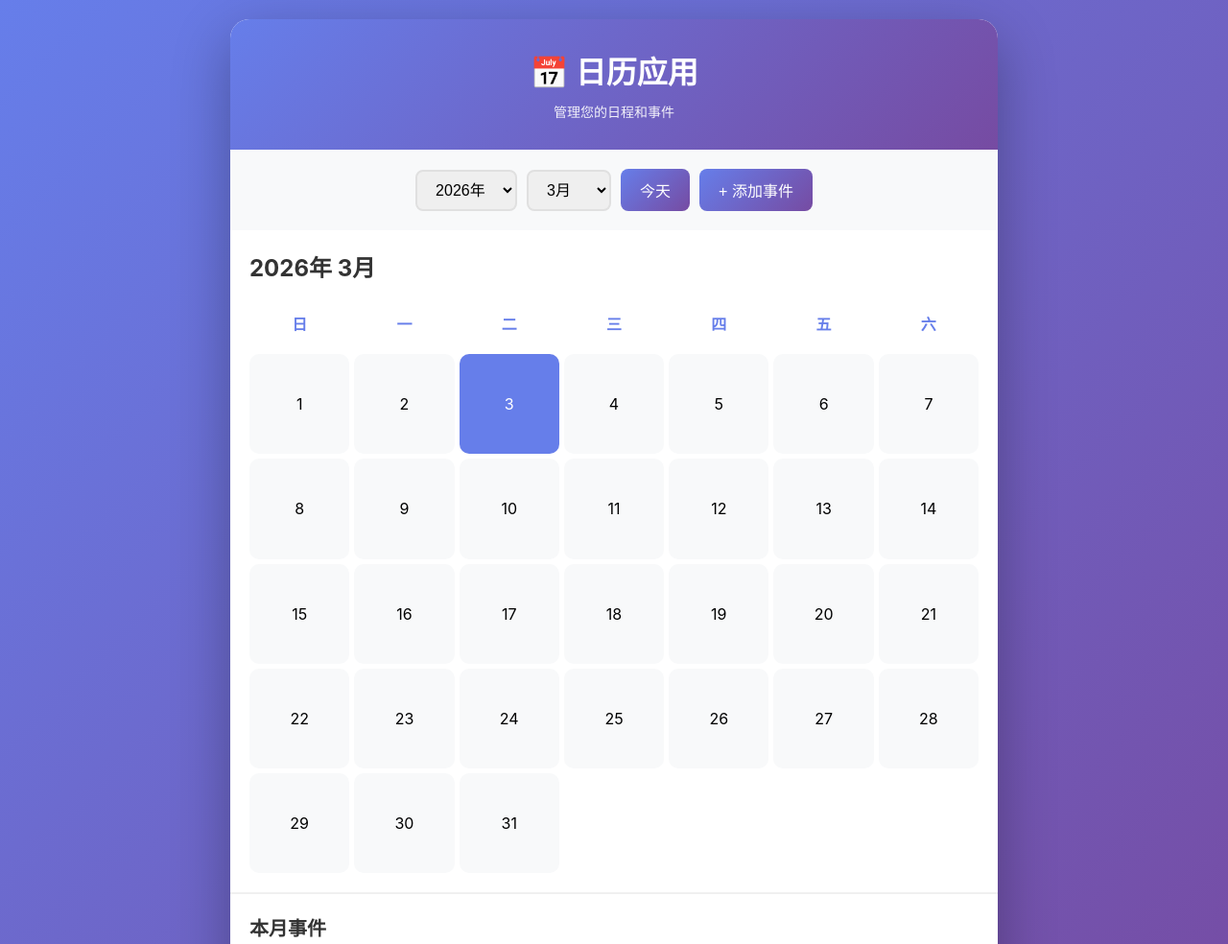
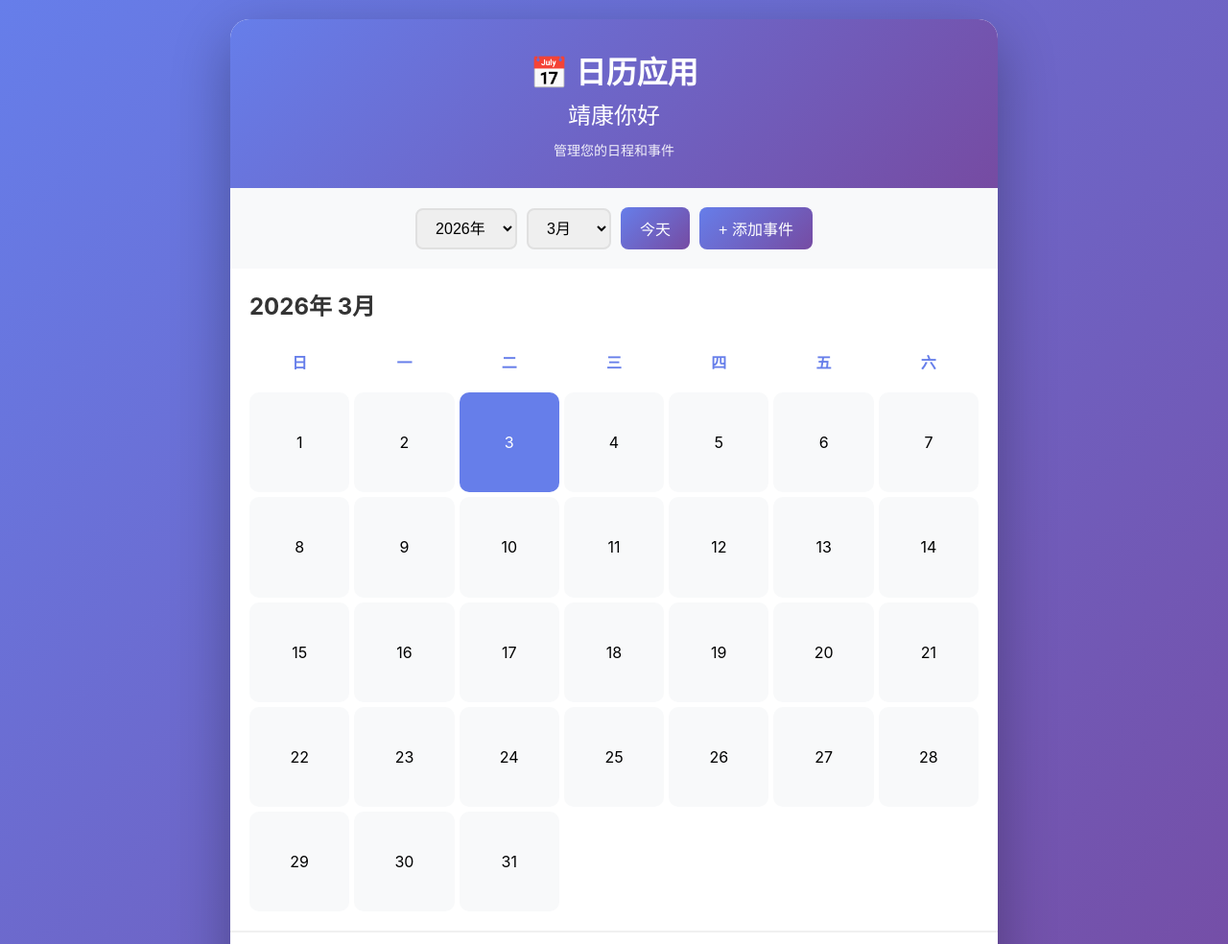
Before and after one commit to qduoduo-hwh/openclaw-testtask, a plain HTML site: page index.html in a window 1280 px wide. Shown: the top 984 px of the page at 96% size. Drawn offline with Linux system fonts and the light colour scheme.

Commit message:
feat: 添加标题'靖康你好'到日历应用
- 在 header 部分添加了问候标题
- 添加了相应的 CSS 样式

```diff
--- a/index.html
+++ b/index.html
@@ -36,7 +36,13 @@
 
         .header h1 {
             font-size: 32px;
+            margin-bottom: 5px;
+        }
+
+        .header .greeting {
+            font-size: 24px;
             margin-bottom: 10px;
+            font-weight: 500;
         }
 
         .header p {
@@ -256,6 +262,7 @@
     <div class="container">
         <div class="header">
             <h1>📅 日历应用</h1>
+            <div class="greeting">靖康你好</div>
             <p>管理您的日程和事件</p>
         </div>
 
```
